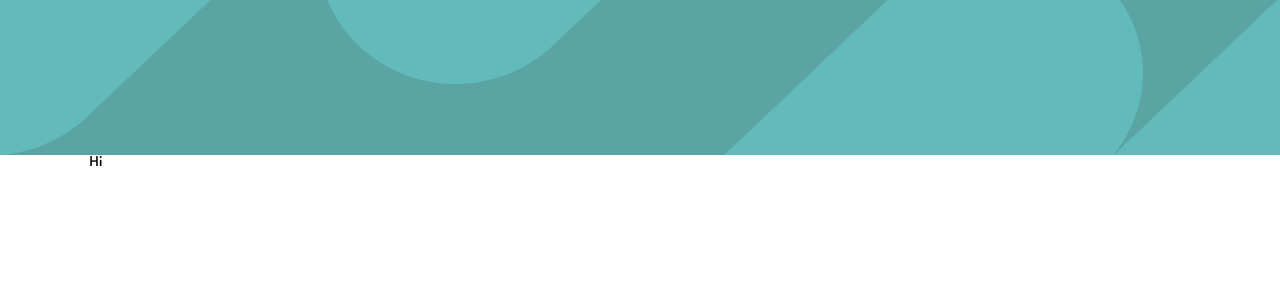
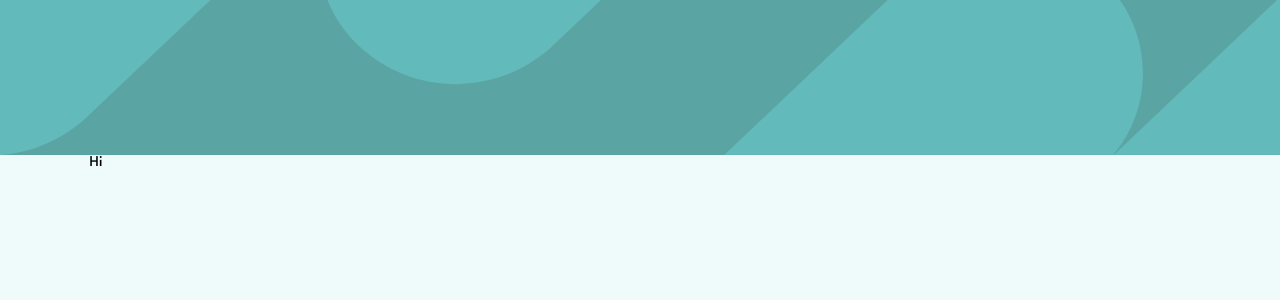
Before and after one commit to Senatrius/static-job-listings, a React (Vite) app: page / in a window 1280 px wide. Shown: the top 300 px of the page. Built offline with nearby package versions, Linux system fonts and the light colour scheme.

Commit message:
add global font style

```diff
--- a/src/globalStyles.ts
+++ b/src/globalStyles.ts
@@ -5,7 +5,8 @@ export const COLORS = {
   filterChip: "hsl(180, 31%, 95%)",
   primary: "hsl(180, 29%, 50%)",
   darkGray: "hsl(180, 14%, 20%)",
-  lightGray: "hsl(180, 8%, 52%)"
+  lightGray: "hsl(180, 8%, 52%)",
+  shadow: "hsla(180, 29%, 50%, .1)",
 }
 export const GlobalStyles = createGlobalStyle`
   *, *::before, *::after {
@@ -17,5 +18,7 @@ export const GlobalStyles = createGlobalStyle`
   body {
     font-size: 0.9375rem;
     font-family: 'League Spartan', sans-serif;
+    font-weight: 500;
+    background: ${COLORS.background}
   }
 `
```
